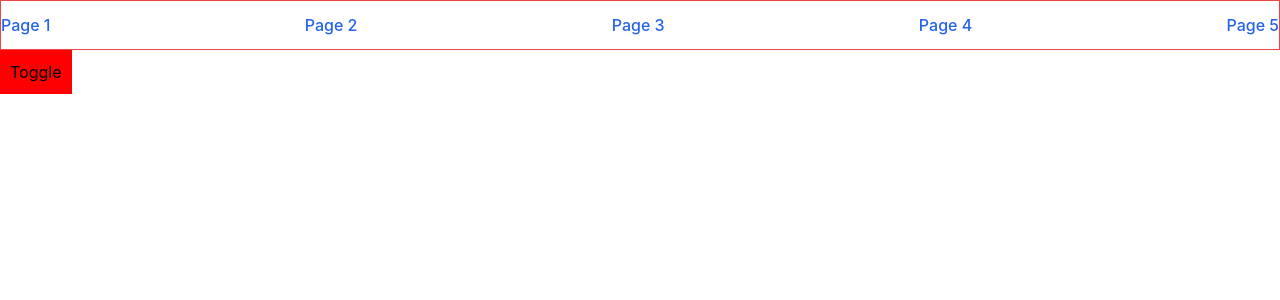
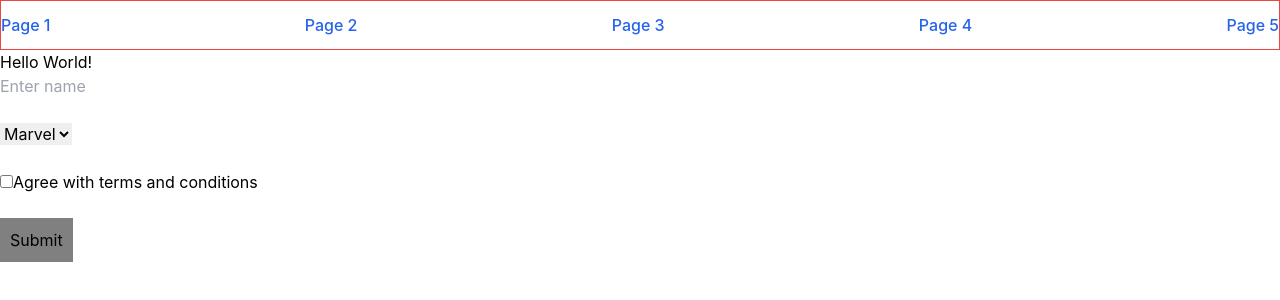
Before and after one commit to StaeyKay/Tailwind-React, a React (Create React App) app: page /page4 in a window 1280 px wide. Shown: the top 300 px of the page. Built offline with nearby package versions, Linux system fonts and the light colour scheme.

Commit message:
HandleForm

```diff
--- a/src/pages/Page4.js
+++ b/src/pages/Page4.js
@@ -3,21 +3,29 @@ import { useState } from "react";
 
 function Page4() {
 
-    // define a state to show/hide the text
-    const [show, setShow]=useState(false)
+    const [name, setName]=useState();
+    const [interest, setInterest]=useState();
+    const [TnC, setTnC]=useState();
+
+    function handleData (e) {
+        e.preventDefault()
+        console.log("all data", name, interest, TnC)
+    }
 
     return (
 
         <div>
+            <h1>Hello World!</h1>
+            <form>
+                <input type="text" placeholder="Enter name" onChange={(e)=>setName(e.target.value)}/><br/><br/>
+                <select onChange={(e)=>setInterest(e.target.value)}>
+                    <option>Marvel</option>
+                    <option>DC</option>
+                </select><br/><br/>
 
-            {/* state the conditions for hiding/showing the text */}
-            {
-            show?<h1>Hello World!</h1>:null
-            }
-            {/* <button style={{backgroundColor: "green", padding: "10px"}} onClick={()=>setShow(true)}>Show</button>
-            <button style={{backgroundColor: "red", padding: "10px"}} onClick={()=>setShow(false)}>Hide</button> */}
-            <button style={{backgroundColor: "red", padding: "10px"}} onClick={()=>setShow(!show)}>Toggle</button>
-
+                <input type="checkbox" onChange={(e)=>setTnC(e.target.checked)}/><span>Agree with terms and conditions</span><br/><br/>
+                <button type="submit" style={{backgroundColor: "gray", padding: "10px"}}>Submit</button>
+            </form>
         </div>
 
     );
```
